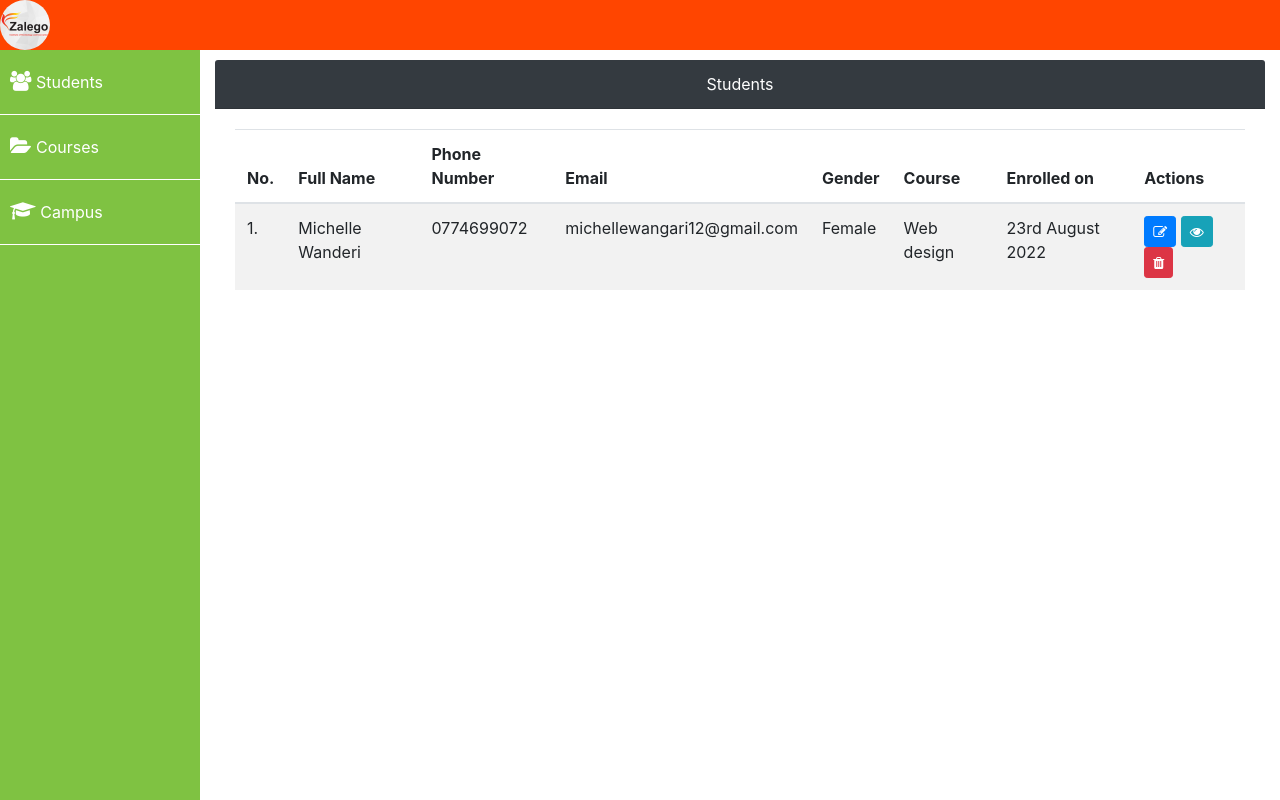
After one commit to Michelle-Wanderi/project, a PHP site: page /students.php in a window 1280 px wide. The commit adds this page. Run offline with PHP 8.4, Linux system fonts and the light colour scheme.

Commit message:
FEAT php

```diff
--- /dev/null
+++ b/students.php
@@ -0,0 +1,104 @@
+
+<!DOCTYPE html>
+<html>
+<head>
+	<title>Bootstrap Admin Template</title>
+	<meta charset="UTF-8">
+	<meta name="description" content="Creating admin dashboard">
+	<meta name="keywords" content="HTML,CSS,Zalego,Technology,Zalego institute,JavaScript">
+	<meta name="author" content="Your name">
+	<meta name="viewport" content="width=device-width, initial-scale=1.0">
+	<link rel="stylesheet" href="bootstrap/css/bootstrap.min.css">
+	<link rel="stylesheet" href="font-awesome/css/font-awesome.min.css">
+	<link rel="stylesheet" href="style.css">
+</head>
+<body>
+	<!-- All our code. write here   -->
+
+	<div class="header">
+	<img src="zalego.jpg" alt="zalego" height="50" width="50" class="rounded-circle">
+
+	<a href="#" class="navbar-trigger"><span></span></a>
+
+	</div>
+	<div class="sidebar">
+		<nav>
+			<ul>
+				<li>
+					<a href="students.php">
+						<span> <i class="fa fa-group"></i></span>
+						<span>Students</span>
+					</a>
+				</li>
+				<li>
+					<a href="">
+						<span> <i class="fa fa-folder-open"></i></span>
+						<span>Courses</span>
+					</a>
+				</li>
+				<li>
+					<a href="">
+						<span> <i class="fa fa-graduation-cap"></i></span>
+						<span>Campus</span>
+					</a>
+				</li>
+			</ul>
+		</nav>
+	</div>
+	<div class="main-content">
+        <div class="container-fluid">
+            <div class="row">
+                <div class="col-lg-12">
+                    <div class="card-header bg-dark text-white text-center">
+                        <span>Students</span>
+                    </div>
+                    <div class="card-body">
+                        <table class="table table-striped table-hover table-responsive">
+                            <thead>
+                                <tr>
+                                    <th>No.</th>
+                                    <th>Full Name</th>
+                                    <th>Phone Number</th>
+                                    <th>Email</th>
+                                    <th>Gender</th>
+                                    <th>Course</th>
+                                    <th>Enrolled on</th>
+                                    <th>Actions</th>
+                                </tr>
+                            </thead>
+                            <tbody>
+                                <tr>
+                                    <td>1.</td>
+                                    <td>Michelle Wanderi</td>
+                                    <td>0774699072</td>
+                                    <td>michellewangari12@gmail.com</td>
+                                    <td>Female</td>
+                                    <td>Web design</td>
+                                    <td>23rd August 2022</td>
+                                    <td>
+                                        <a href="#" class="btn btn-primary btn-sm">
+                                            <i class="fa fa-edit"></i>
+                                            </a>
+                                        <a href="#" class="btn btn-info btn-sm">
+                                        <i class="fa fa-eye"></i>
+                                        </a>
+                                        <a href="#" class="btn btn-danger btn-sm">
+                                        <i class="fa fa-trash"></i>
+                                        </a>
+
+                                    </td>
+
+                                </tr>
+                            </tbody>
+                        </table>
+                    </div>
+                </div>
+            </div>
+        </div>
+
+	</div>
+
+<script src="jquery.min.js"></script>
+<script src="bootstrap/js/bootstrap.min.js"></script>
+</body>
+</html>
--- a/style.css
+++ b/style.css
@@ -21,7 +21,7 @@ body{
 .sidebar{
     position: absolute;
     width: 100%;
-    background-color: #ff0000;
+    background-color: #7fc242;
     height: 100vh;
     z-index: 4;
     padding-top: 50px;
```
Also changed, not shown: index.php (+14 -5 lines).
